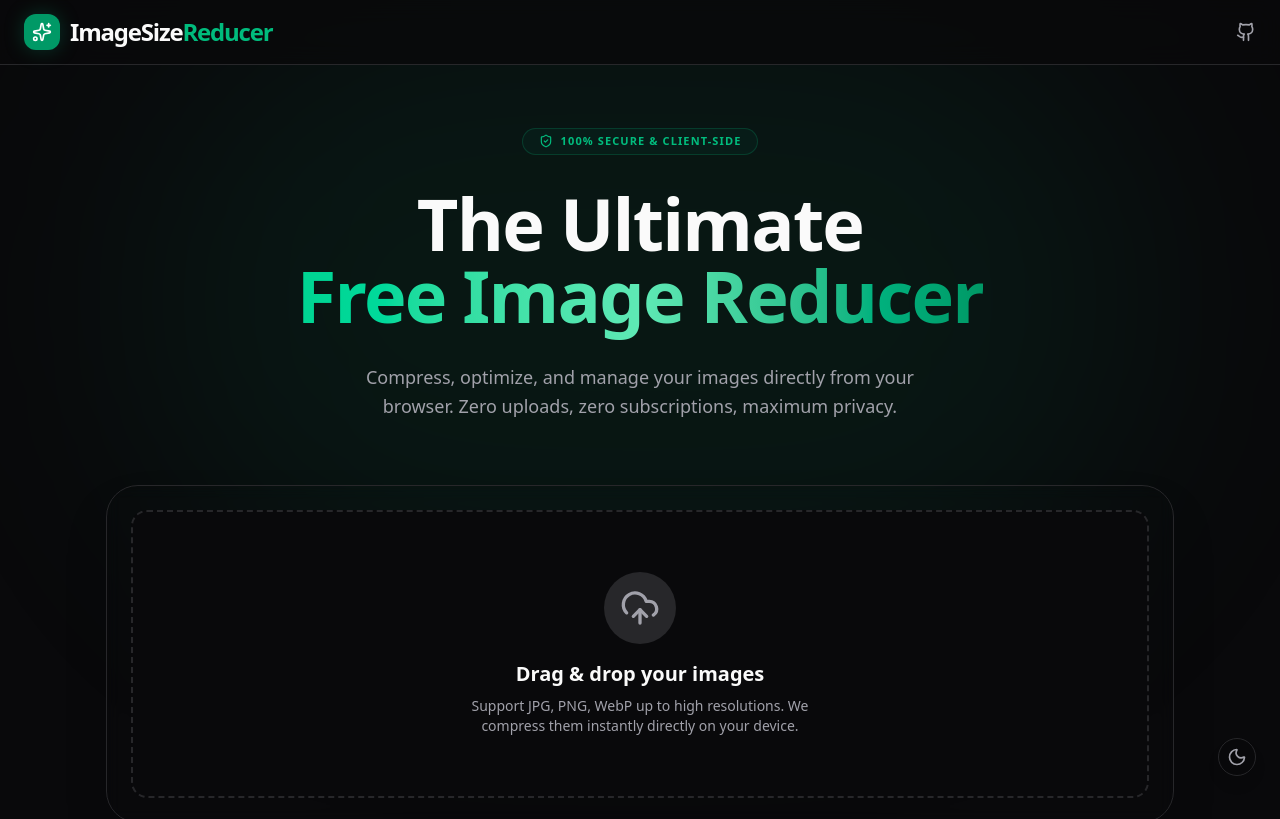
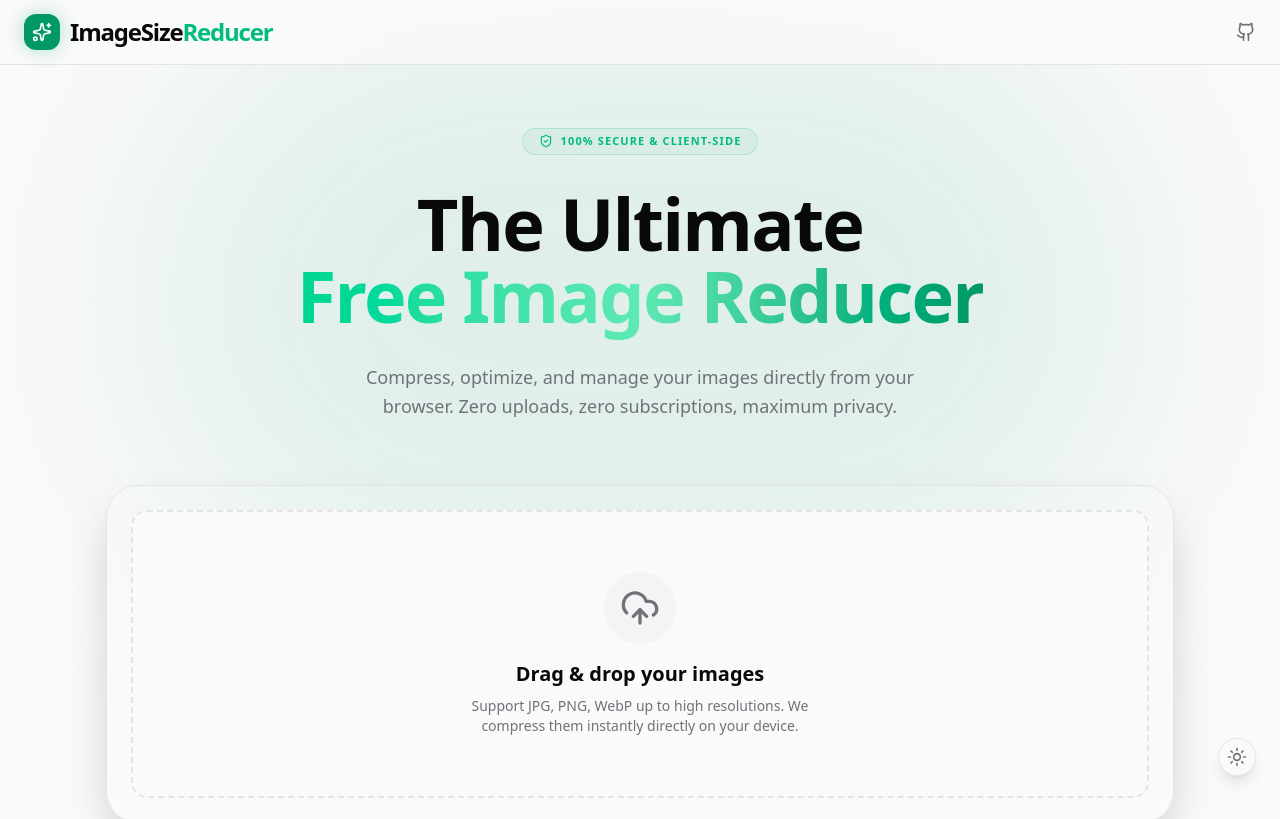
Before and after one commit to emreyoleridev/ultimate-image-size-reducer, a Next.js app: page / in a window 1280 px wide. Shown: the top 819 px of the page. Built offline with nearby package versions, Linux system fonts and the light colour scheme.

Commit message:
chore: remove initial entry animations and set default theme to system

```diff
--- a/src/app/layout.tsx
+++ b/src/app/layout.tsx
@@ -31,7 +31,7 @@ export default function RootLayout({
       >
         <ThemeProvider
           attribute="class"
-          defaultTheme="dark"
+          defaultTheme="system"
           enableSystem
           disableTransitionOnChange
         >
--- a/src/app/page.tsx
+++ b/src/app/page.tsx
@@ -124,9 +124,7 @@ export default function Home() {
       {/* Main Content */}
       <div className="max-w-[1200px] mx-auto pt-32 pb-24 px-4 sm:px-6 lg:px-8 relative z-10 flex flex-col items-center">
         {/* Hero Section */}
-        <motion.div
-          initial={{ opacity: 0, y: 10 }}
-          animate={{ opacity: 1, y: 0 }}
+        <div
           className="text-center space-y-8 mb-16 px-4"
         >
           <div className="inline-flex items-center gap-2 py-1 px-4 bg-emerald-500/5 border border-emerald-500/20 rounded-full transition-colors duration-500">
@@ -148,7 +146,7 @@ export default function Home() {
             Compress, optimize, and manage your images directly from your browser.
             Zero uploads, zero subscriptions, maximum privacy.
           </p>
-        </motion.div>
+        </div>
 
         <div className="w-full max-w-[1100px] mx-auto font-sans relative z-10 px-4 space-y-8">
           <div className="bg-card/50 backdrop-blur-sm rounded-[2rem] border border-border p-4 sm:p-6 shadow-2xl transition-colors duration-500 relative z-10">
--- a/src/components/ui/dropzone.tsx
+++ b/src/components/ui/dropzone.tsx
@@ -64,11 +64,7 @@ export function Dropzone({ onFilesSelected, disabled }: DropzoneProps) {
     );
 
     return (
-        <motion.div
-            initial={{ opacity: 0, y: 10 }}
-            animate={{ opacity: 1, y: 0 }}
-            transition={{ duration: 0.4 }}
-        >
+        <div>
             <div
                 className={cn(
                     "relative flex flex-col items-center justify-center w-full h-72 border-2 border-dashed rounded-2xl transition-all duration-300 overflow-hidden",
@@ -112,6 +108,6 @@ export function Dropzone({ onFilesSelected, disabled }: DropzoneProps) {
                     </p>
                 </div>
             </div>
-        </motion.div>
+        </div>
     );
 }
--- a/src/components/ui/image-stats.tsx
+++ b/src/components/ui/image-stats.tsx
@@ -39,11 +39,8 @@ export function ImageStatsList({ stats }: ImageStatsListProps) {
                         : 0;
 
                     return (
-                        <motion.div
+                        <div
                             key={stat.id}
-                            initial={{ opacity: 0, y: 10 }}
-                            animate={{ opacity: 1, y: 0 }}
-                            transition={{ delay: i * 0.05, duration: 0.3 }}
                             className="flex items-center justify-between p-4 rounded-xl border bg-card text-card-foreground shadow-sm overflow-hidden relative group transition-colors duration-500"
                         >
                             <div className="flex items-center space-x-4 overflow-hidden">
@@ -91,7 +88,7 @@ export function ImageStatsList({ stats }: ImageStatsListProps) {
                                     className="absolute bottom-0 left-0 h-0.5 bg-emerald-500/50"
                                 />
                             )}
-                        </motion.div>
+                        </div>
                     );
                 })}
             </div>
```
